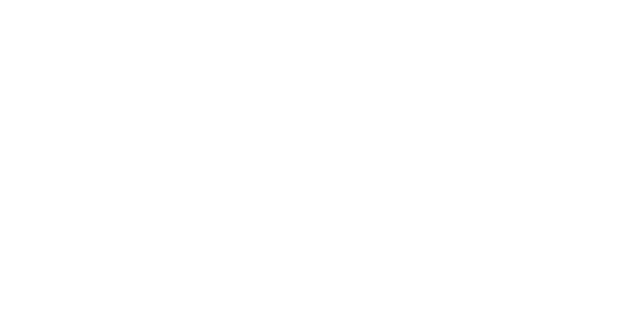
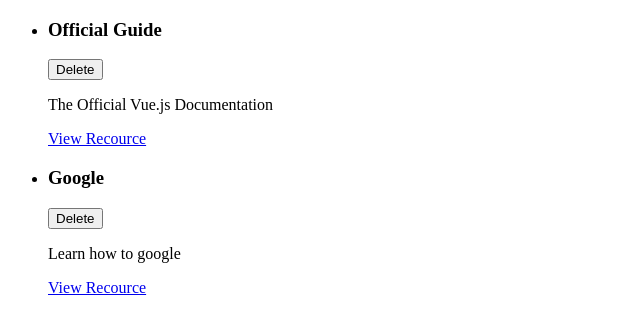
Before and after one commit to SlavenSaric/LearningRecources, a Vue app: page / in a window 1280 px wide. Shown: the top 334 px of the page, without its empty margins (0-640 px from the left). Built offline with nearby package versions, Linux system fonts and the light colour scheme.

Commit message:
first components and props

```diff
--- /dev/null
+++ b/src/App.vue
@@ -0,0 +1,33 @@
+<template>
+  <ul>
+    <learning-recource v-for="res in storedRecources" :key="res.id" :title="res.title" :description="res.description" :link="res.link"></learning-recource>
+  </ul>
+</template>
+
+<script>
+import LearningRecource from './components/learning-recources/LearningRecource.vue'
+
+export default {
+    components:{
+        LearningRecource
+    } ,
+  data() {
+    return {
+      storedRecources: [
+        {
+          id: 'official-guide',
+          title: 'Official Guide',
+          description: 'The Official Vue.js Documentation',
+          link: 'https://vuejs.org',
+        },
+        {
+          id: 'google',
+          title: 'Google',
+          description: 'Learn how to google',
+          link: 'https://www.google.de',
+        },
+      ],
+    };
+  },
+};
+</script>
--- /dev/null
+++ b/src/components/learning-recources/LearningRecource.vue
@@ -0,0 +1,20 @@
+<template>
+    <li>
+        <div>
+            <header>
+                <h3>{{ title }}</h3>
+                <button>Delete</button>
+            </header>
+        </div>
+        <p>{{ description }}</p>
+        <nav>
+            <a :href="link">View Recource</a>
+        </nav>
+    </li>
+</template>
+
+<script>
+    export default {
+        props: ['title', 'description', 'link']
+    }
+</script>
--- a/src/main.js
+++ b/src/main.js
@@ -1,3 +1,5 @@
 import { createApp } from 'vue';
 
-createApp({}).mount('#app');
+import App from './App.vue'
+
+createApp(App).mount('#app');
```
